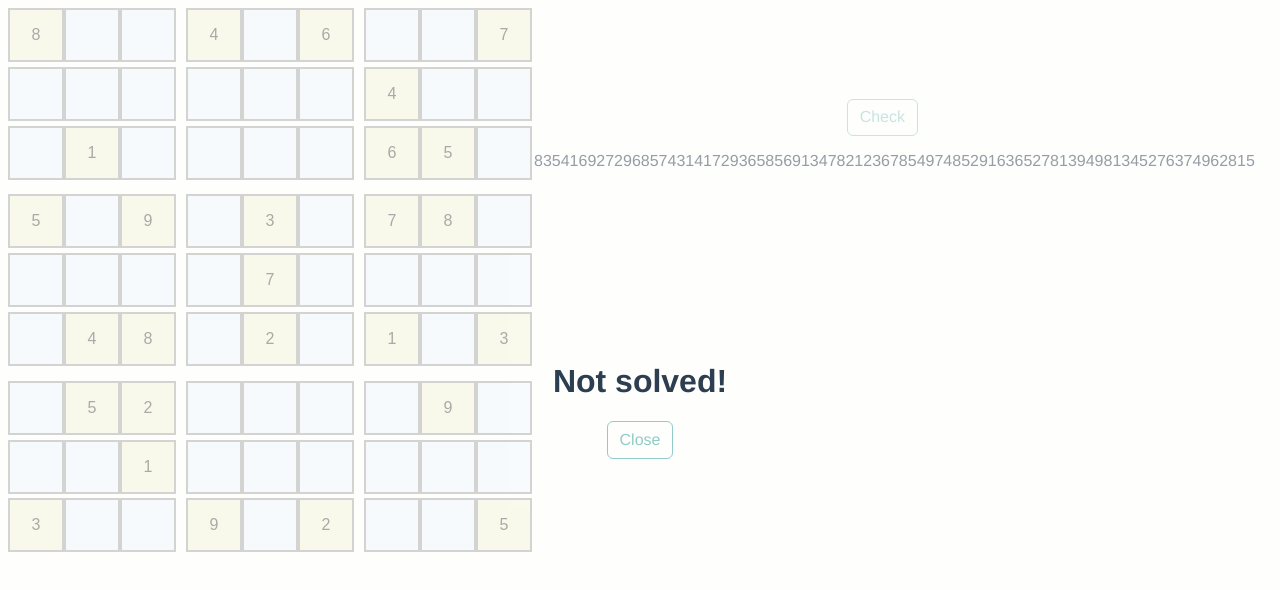
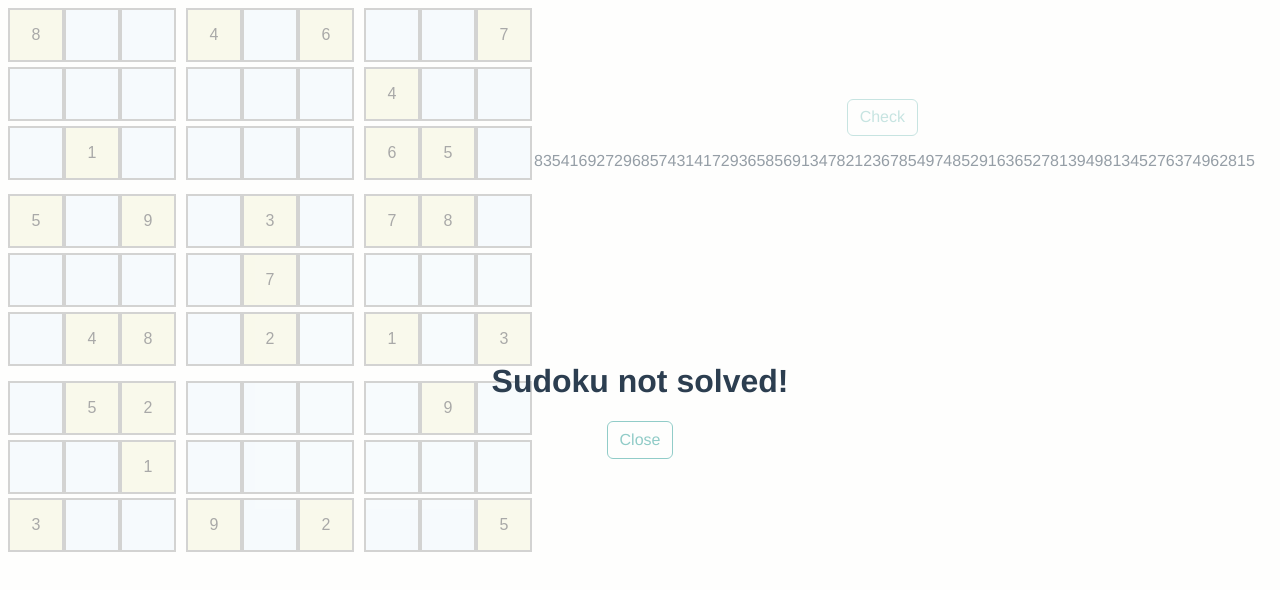
Before and after one commit to anpe9592/Sudoku-vue, a Vue app: page / in a window 1280 px wide. Both pictures are taken after a click on the link "Check". Shown: the top 590 px of the page. Built offline with nearby package versions, Linux system fonts and the light colour scheme.

Commit message:
changed output msg in the msg box

```diff
--- a/src/components/gameMenu.vue
+++ b/src/components/gameMenu.vue
@@ -3,11 +3,11 @@
     <a class="button space-right" @click="newGame()">Check</a>
     <transition name="fade">
       <div v-if="won" class="modal">
-        <h1>Won!</h1>
+        <h1>Sudoku Solved!</h1>
         <a class="button button-black" @click="closeBox()">Play again</a>
       </div>
       <div v-else-if="gameOver" class="modal">
-        <h1>Not solved!</h1>
+        <h1>Sudoku not solved!</h1>
         <a class="button button-black" @click="closeBox()">Close</a>
       </div>
     </transition>
```
